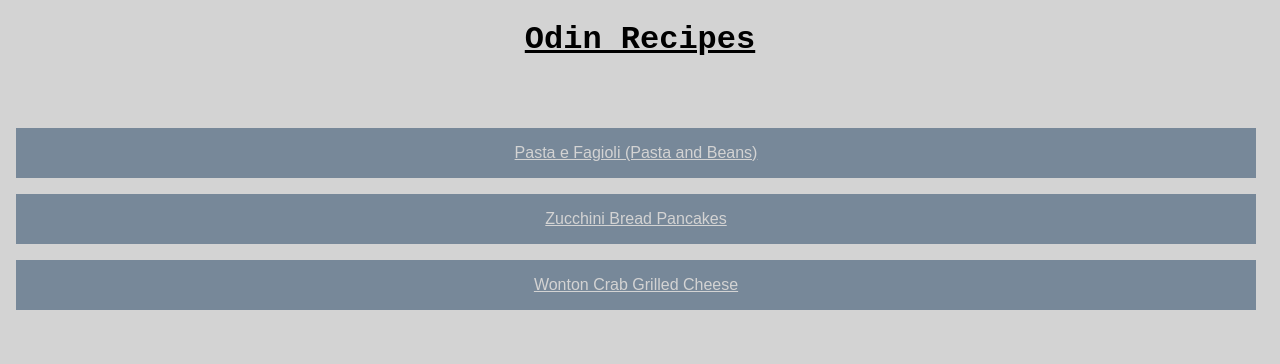
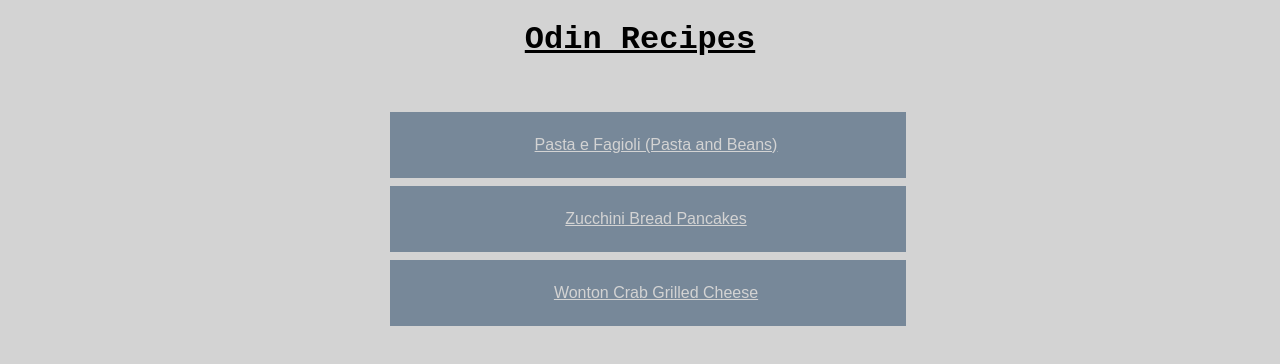
Before and after one commit to mathew-martin/odin-recipes, a plain HTML site: page index.html in a window 1280 px wide. Drawn offline with Linux system fonts and the light colour scheme.

Commit message:
Added css to index.html

```diff
--- a/style.css
+++ b/style.css
@@ -12,6 +12,8 @@ body {
 #recipe-list * {
     padding: 8px;
     color: lightgray;
+    width: 500px;
+    margin: 8px auto;
 }
 
 #recipe-list ul {
```
